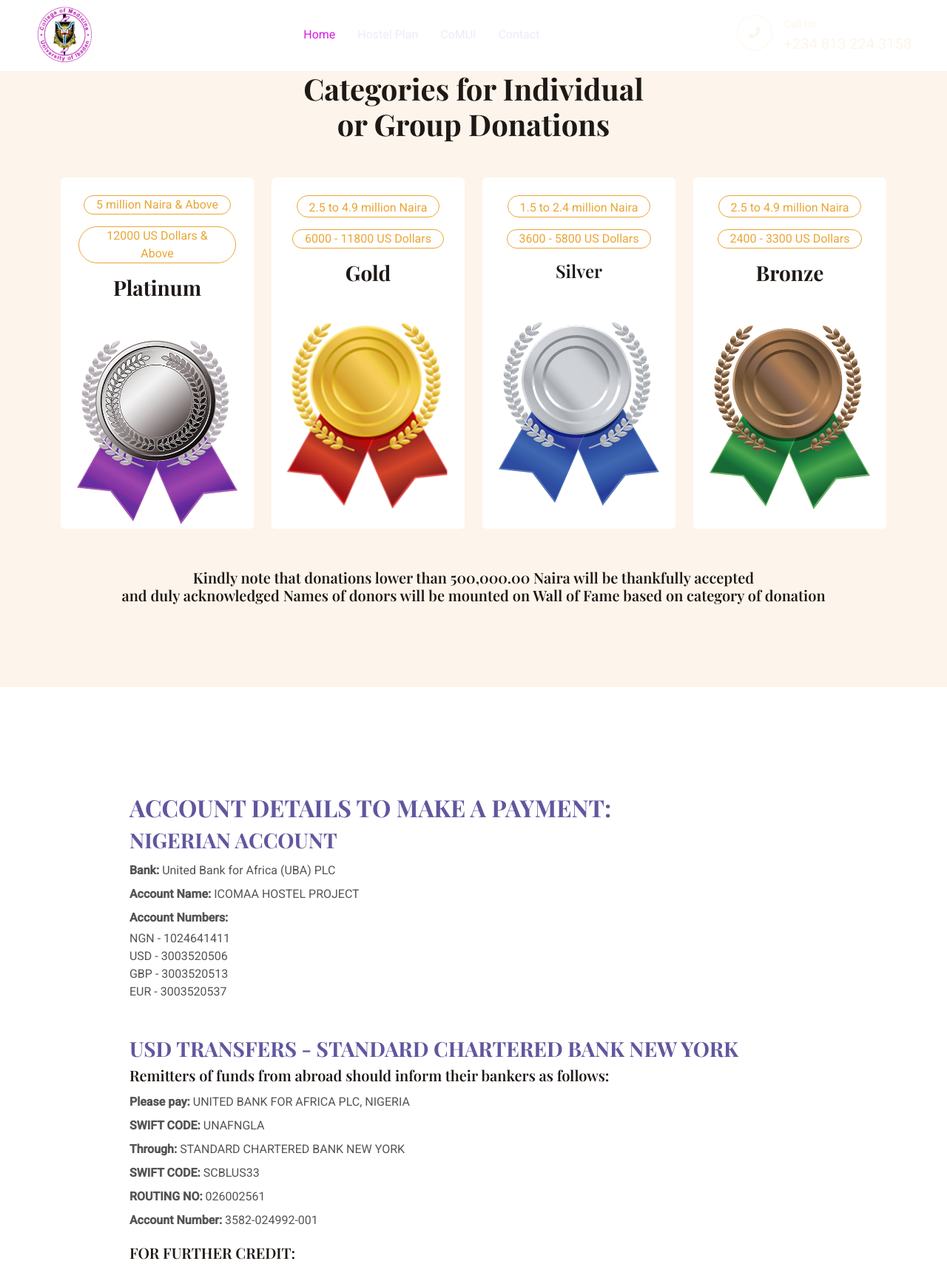
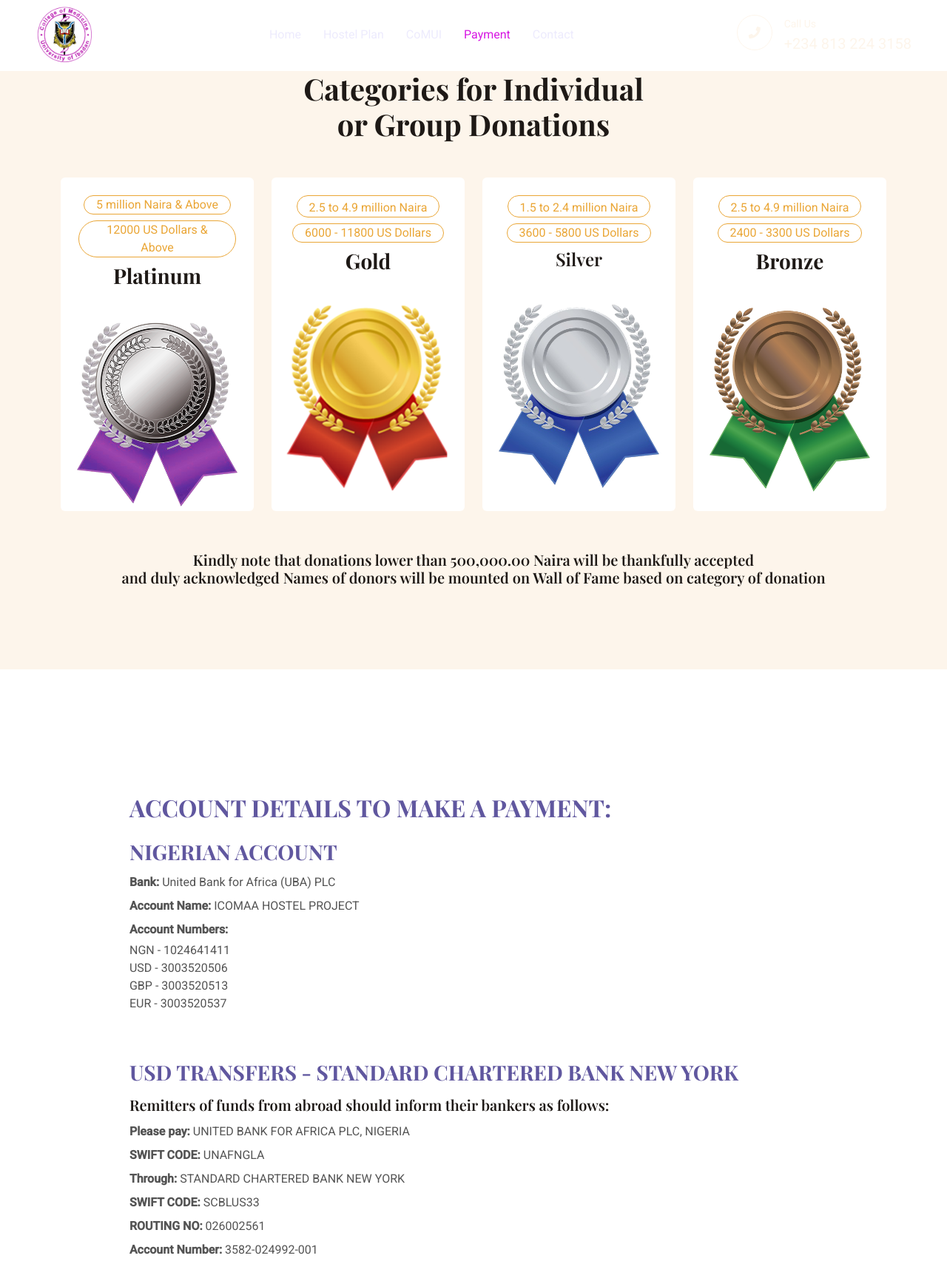
Before and after one commit to Tobiloba-codes/CoMUI-Donation, a plain HTML site: page coMUI Donation website/baker-1.0.0/payment.html in a window 1280 px wide. Shown: the top 1709 px of the page at 74% size. Drawn offline with nearby package versions, Linux system fonts and the light colour scheme.

Commit message:
Adjusted nav bar

```diff
--- a/coMUI Donation website/baker-1.0.0/payment.html
+++ b/coMUI Donation website/baker-1.0.0/payment.html
@@ -54,10 +54,10 @@
         </button>
         <div class="collapse navbar-collapse" id="navbarCollapse">
             <div class="navbar-nav mx-auto p-4 p-lg-0">
-                <a href="index.html" class="nav-item nav-link active">Home</a>
+                <a href="index.html" class="nav-item nav-link">Home</a>
                 <a href="about.html" class="nav-item nav-link">Hostel Plan</a>
                 <a href="https://www.com.ui.edu.ng/index.php/about-us/about-com" class="nav-item nav-link">CoMUI</a>
-
+                <a href="payment.html" class="nav-item nav-link active">Payment</a>
                 <a href="#Contact" class="nav-item nav-link">Contact</a>
             </div>
             <div class=" d-none d-lg-flex">
@@ -90,9 +90,9 @@
                     <a href="#Contact">
                         <div class="product-item d-flex flex-column bg-white rounded overflow-hidden h-100">
                             <div class="text-center p-4">
-                                <div class="d-inline-block border border-primary rounded-pill px-3 mb-3">5 million Naira & Above</div>
-                                <div class="d-inline-block border border-primary rounded-pill px-3 mb-3">12000 US Dollars & Above</div>
-                                <h3 class="mb-3"> Platinum</h3>
+                                <div class="d-inline-block border border-primary rounded-pill px-3 mb-2">5 million Naira & Above</div>
+                                <div class="d-inline-block border border-primary rounded-pill px-3 mb-2">12000 US Dollars & Above</div>
+                                <h3 class="mb-2"> Platinum</h3>
                             </div>
                             <div class="position-relative mt-2">
                                 <div class="product-overlay"></div>
@@ -105,9 +105,9 @@
                 <div class="col-lg-3 col-md-6 wow fadeInUp" data-wow-delay="0.3s">
                     <a href="#Contact"><div class="product-item d-flex flex-column bg-white rounded overflow-hidden h-100">
                         <div class="text-center p-4">
-                            <div class="d-inline-block border border-primary rounded-pill pt-1 px-3 mb-3">2.5 to 4.9 million Naira</div>
-                            <div class="d-inline-block border border-primary rounded-pill px-3 mb-3"> 6000 - 11800 US Dollars</div>
-                            <h3 class="mb-3">Gold</h3>
+                            <div class="d-inline-block border border-primary rounded-pill pt-1 px-3 mb-2">2.5 to 4.9 million Naira</div>
+                            <div class="d-inline-block border border-primary rounded-pill px-3 mb-2"> 6000 - 11800 US Dollars</div>
+                            <h3 class="mb-2">Gold</h3>
                         </div>
                         <div class="position-relative mt-2">
                             <img class="img-fluid" src="img/go gold abeg work.png" alt="">
@@ -119,9 +119,9 @@
                 <div class="col-lg-3 col-md-6 wow fadeInUp" data-wow-delay="0.5s">
                     <a href="#Contact"><div class="product-item d-flex flex-column bg-white rounded overflow-hidden h-100">
                         <div class="text-center p-4">
-                            <div class="d-inline-block border border-primary rounded-pill pt-1 px-3 mb-3">1.5 to 2.4 million Naira</div>
-                            <div class="d-inline-block border border-primary rounded-pill px-3 mb-3">3600 - 5800 US Dollars</div>
-                            <h4 class="mb-3">Silver</h4>
+                            <div class="d-inline-block border border-primary rounded-pill pt-1 px-3 mb-2">1.5 to 2.4 million Naira</div>
+                            <div class="d-inline-block border border-primary rounded-pill px-3 mb-2">3600 - 5800 US Dollars</div>
+                            <h4 class="mb-2">Silver</h4>
                         </div>
 
                         <div class="position-relative mt-2">
@@ -135,9 +135,9 @@
                 <div class="col-lg-3 col-md-6 wow fadeInUp" data-wow-delay="0.3s">
                     <a href="#Contact"><div class="product-item d-flex flex-column bg-white rounded overflow-hidden h-100">
                         <div class="text-center p-4">
-                            <div class="d-inline-block border border-primary rounded-pill pt-1 px-3 mb-3">2.5 to 4.9 million Naira</div>
-                            <div class="d-inline-block border border-primary rounded-pill px-3 mb-3">2400 - 3300 US Dollars</div>
-                            <h3 class="mb-3">Bronze</h3">
+                            <div class="d-inline-block border border-primary rounded-pill pt-1 px-3 mb-2">2.5 to 4.9 million Naira</div>
+                            <div class="d-inline-block border border-primary rounded-pill px-3 mb-2">2400 - 3300 US Dollars</div>
+                            <h3 class="mb-2">Bronze</h3">
                         </div>
                         <div class="position-relative mt-2">
                             <img class="img-fluid" src="img/BRONZE.png" alt="">
@@ -161,7 +161,7 @@ Names of donors will be mounted on Wall of Fame based on category of donation</p
         <div >
 
             <!-- Nigerian Bank Start -->
-            <div class="text-blue h2">ACCOUNT DETAILS TO MAKE A PAYMENT:</div>
+            <div class="text-blue h2 my-4">ACCOUNT DETAILS TO MAKE A PAYMENT:</div>
             <div class="text-blue h3">NIGERIAN ACCOUNT</div>
             <div class="pb-5 text-primary lh-lg">
                 <strong>Bank: </strong>United Bank for Africa (UBA) PLC <br>
@@ -176,9 +176,9 @@ Names of donors will be mounted on Wall of Fame based on category of donation</p
             </div>
             <!-- Nigerian Bank End -->
             <!-- Dollar Start -->
-            <div class="text-blue h3">USD TRANSFERS - STANDARD CHARTERED BANK NEW YORK</div>
+            <div class="text-blue h3 my-3">USD TRANSFERS - STANDARD CHARTERED BANK NEW YORK</div>
             <div class="h5">Remitters of funds from abroad should inform their bankers as follows: <br></div>
-            <div class="mb-3 text-primary lh-lg">
+            <div class="mb-2 text-primary lh-lg">
                 <strong>Please pay: </strong> UNITED BANK FOR AFRICA PLC, NIGERIA <br>
                 <strong>SWIFT CODE:</strong> UNAFNGLA<br>
                 <strong>Through:</strong> STANDARD CHARTERED BANK NEW YORK<br>
@@ -194,9 +194,9 @@ Names of donors will be mounted on Wall of Fame based on category of donation</p
                 <strong>UBA Branch:</strong> College of Medicine Branch, University College Hospital, Ibadan, Nigeria<br>
             </div>
             <!-- Eur Start -->
-            <div class="text-blue h3">EUR TRANSFERS - STANDARD CHARTERED BANK FRANKFURT</div>
+            <div class="text-blue h3 my-3">EUR TRANSFERS - STANDARD CHARTERED BANK FRANKFURT</div>
             <div class="h5">Remitters of funds from abroad should inform their bankers as follows: <br></div>
-            <div class="mb-3 text-primary lh-lg">
+            <div class="mb-2 text-primary lh-lg">
                 <strong>Please pay: </strong> UNITED BANK FOR AFRICA PLC, NIGERIA <br>
                 <strong>SWIFT CODE:</strong> UNAFNGLA<br>
                 <strong>Through:</strong> STANDARD CHARTERED BANK FRANKFURT<br>
@@ -213,9 +213,9 @@ Names of donors will be mounted on Wall of Fame based on category of donation</p
             </div>
             <!-- Eur End -->
             <!-- Gbp Start -->
-            <div class="text-blue h3">GBP TRANSFERS - STANDARD CHARTERED BANK UNITED KINGDOM</div>
+            <div class="text-blue h3 my-3">GBP TRANSFERS - STANDARD CHARTERED BANK UNITED KINGDOM</div>
             <div class="h5">Remitters of funds from abroad should inform their bankers as follows: <br></div>
-            <div class="mb-3 text-primary lh-lg">
+            <div class="mb-2 text-primary lh-lg">
                 <strong>Please pay: </strong> UNITED BANK FOR AFRICA PLC, NIGERIA <br>
                 <strong>SWIFT CODE:</strong> UNAFNGLA<br>
                 <strong>Through:</strong> STANDARD CHARTERED BANK FRANKFURT<br>
```
Also changed, not shown: coMUI Donation website/baker-1.0.0/index.html (+1 -1 lines).
